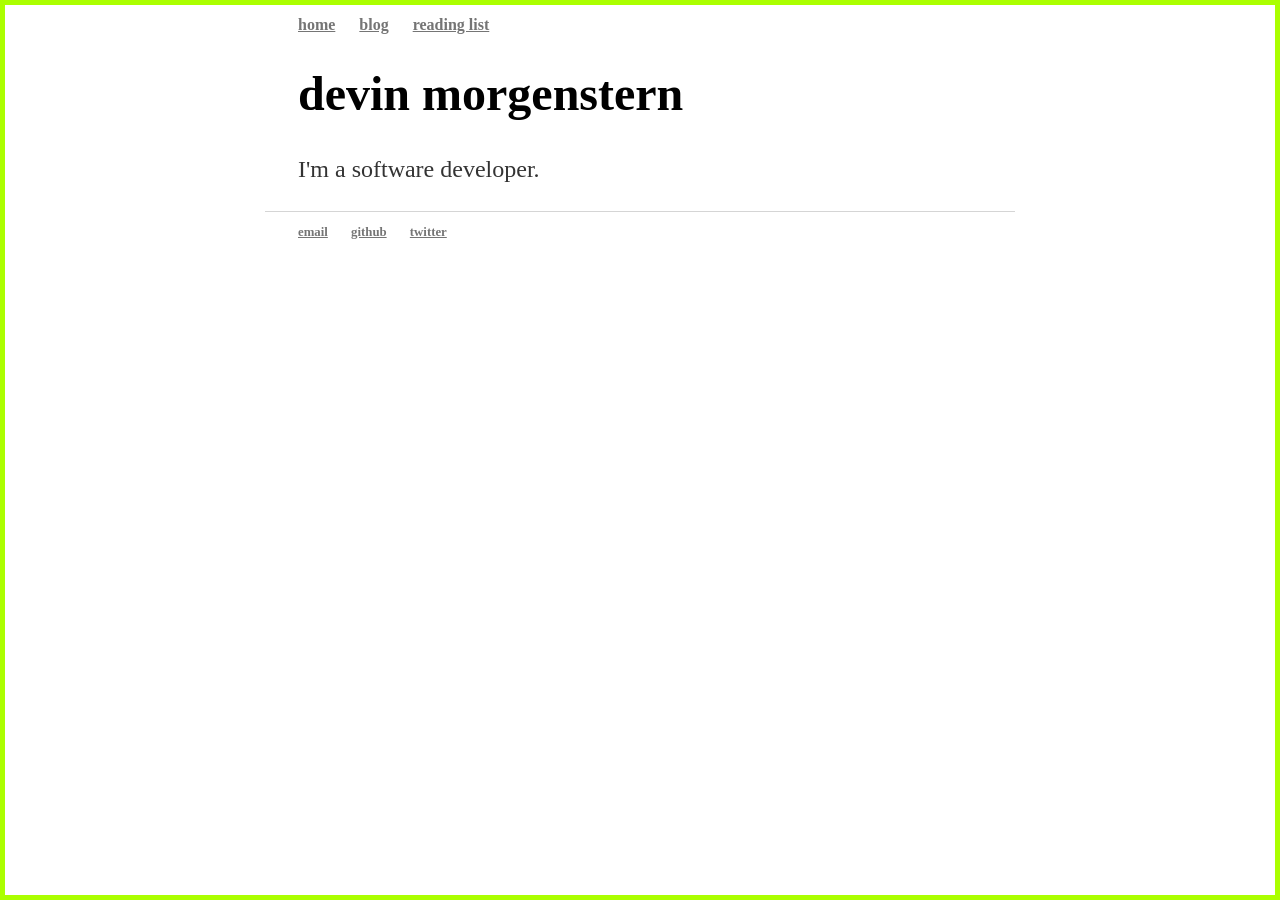
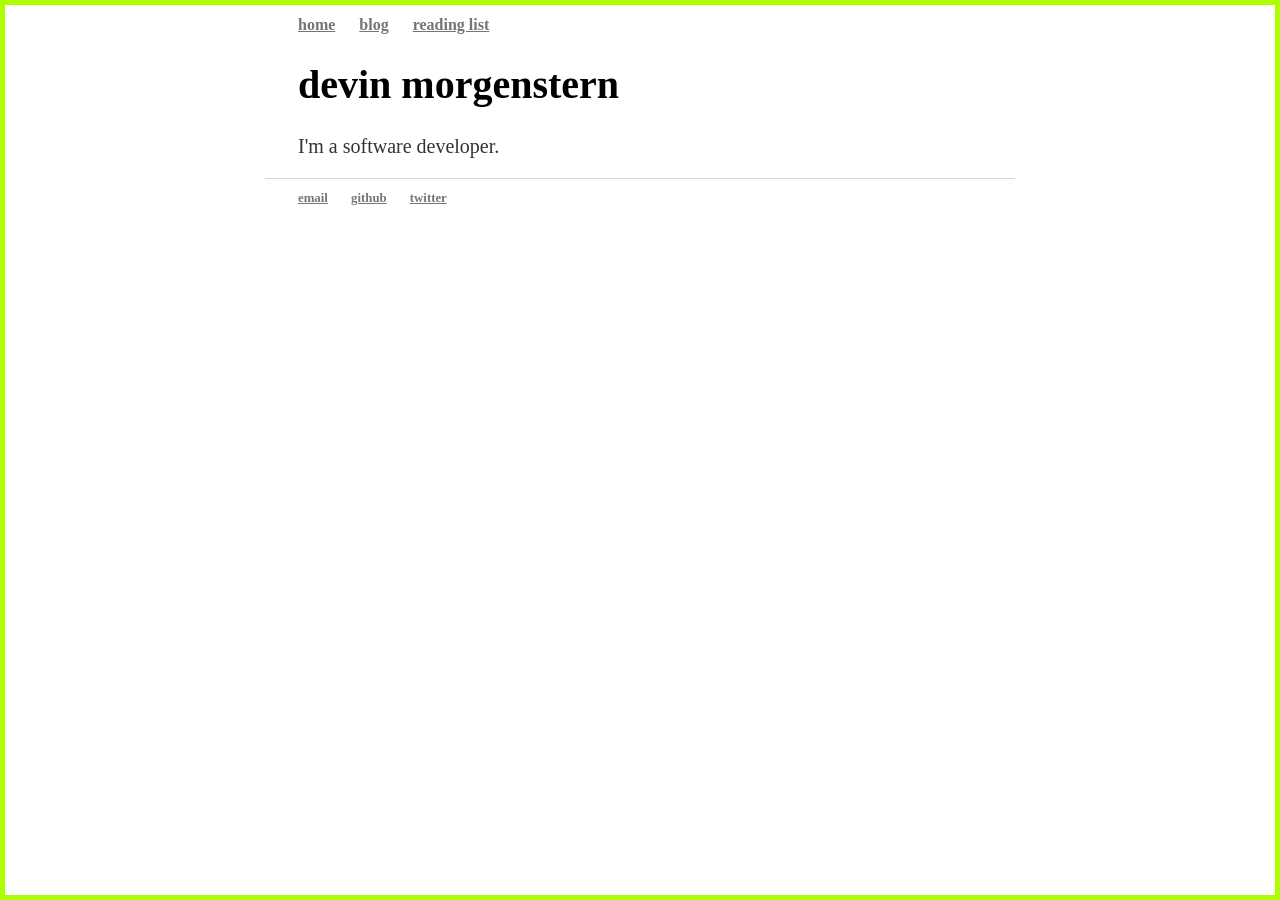
Before and after one commit to devinrm/devinrm.github.io, a Jekyll site: the page built from index.html, in a window 1280 px wide. Built offline with Jekyll 4.4.1, drawn with Linux system fonts in a browser that asks for light colours; some web fonts are replaced.

Commit message:
Adjust font size

```diff
--- a/css/main.css
+++ b/css/main.css
@@ -71,13 +71,13 @@
 }
 
 h1 {
-  font-size: 3em;
+  font-size: 2.5em;
 }
 
 p {
   color: #333;
-  font-size: 1.5em;
-  line-height: 1.4em;
+  font-size: 1.25em;
+  line-height: 1.15em;
 }
 
 footer {
@@ -86,7 +86,7 @@
 }
 
 ul.posts {
-  font-size: 1.5em;
+  font-size: 1.25em;
   margin: 20px 0 40px -40px;
 }
 
@@ -96,7 +96,7 @@
 
 .post-date {
   display: block;
-  font-size: .75em;
+  font-size: .5em;
   font-style: italic;
 }
 
```
